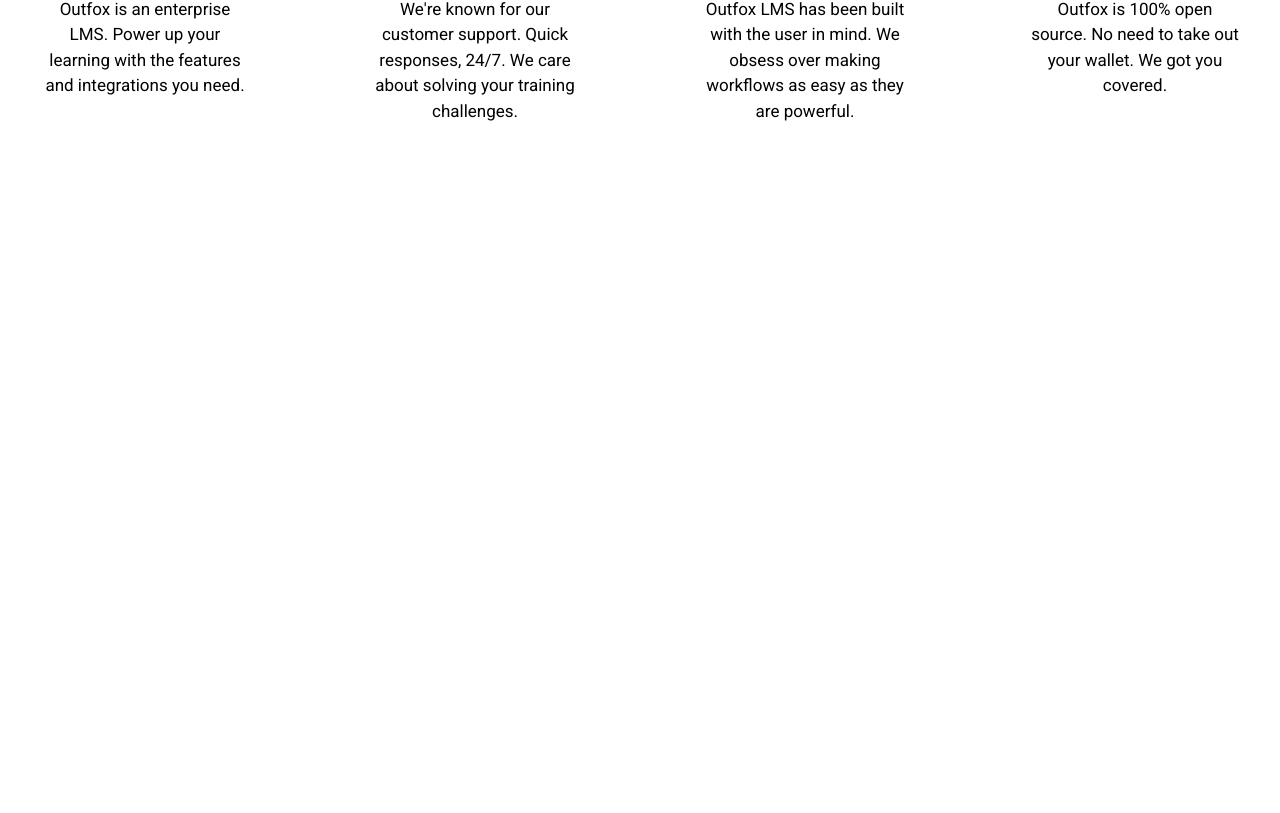
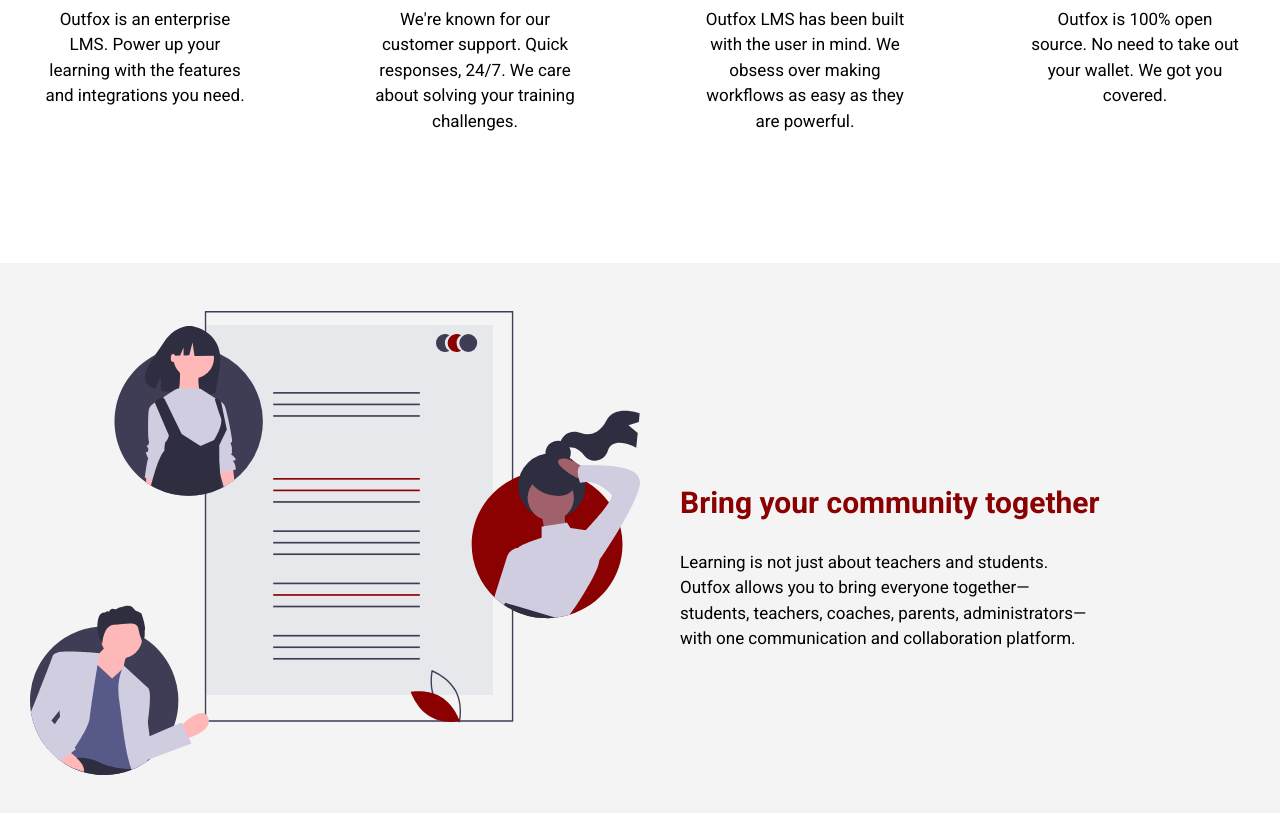
Before and after one commit to briangormanly/outfox, a React (Create React App) app in the folder client/: page / in a window 1280 px wide. Shown: the part 1087-1900 px from the top of the page. Before the commit the page ends 1400 px from the top, so only its background shows below. Built offline with nearby package versions, Linux system fonts and the light colour scheme.

Commit message:
Created Info section and made responsive.

```diff
--- a/client/src/components/Features/Features.elements.js
+++ b/client/src/components/Features/Features.elements.js
@@ -5,7 +5,7 @@
 const { primary, white, darkGrey } = colors;
 
 export const FeatureSection = styled.div`
-	height: 80vh;
+	min-height: 70vh;
 	width: 100%;
 	background-color: ${white};
 `;
@@ -19,7 +19,7 @@
 
 export const Header = styled.h3`
 	font-size: 4rem;
-	margin-top: 5rem;
+	margin-top: 6rem;
 	color: ${primary};
 `;
 
--- a/client/src/components/Hero/Hero.elements.js
+++ b/client/src/components/Hero/Hero.elements.js
@@ -12,7 +12,6 @@
 export const HeroContainer = styled(Container)`
   display:flex;
   height: 100%;
-  /* background-color: pink; */
 `;
 
 export const HeroRow = styled.div`
@@ -50,7 +49,6 @@
 	display: flex;
 	justify-content: center;
 	align-items: center;
-	background-image: image('../../assets/online_connection.svg') center center/cover;
 `;
 
 export const Img = styled.img`
--- /dev/null
+++ b/client/src/components/InfoSection/InfoSection.elements.js
@@ -0,0 +1,74 @@
+import styled from 'styled-components';
+
+import { colors, Container } from '../../styles/globalStyles';
+
+const { primary, lightGrey, black } = colors;
+
+export const InfoSec = styled.section`
+	height: 70vh;
+	width: 100%;
+	background-color: ${lightGrey};
+	margin-top: 3rem;
+`;
+
+export const InfoContainer = styled(Container)`
+  display:flex;
+  height: 100%;
+`;
+
+export const InfoRow = styled.div`
+	height: 100%;
+	width: 100%;
+	display: flex;
+	flex-direction: row;
+	justify-content: center;
+`;
+
+export const Column1 = styled.div`
+	min-width: 30rem;
+	height: 100%;
+	flex: 1 0 0;
+
+	@media screen and (max-width: 816px) {
+		display: none;
+	}
+`;
+
+export const Column2 = styled(Column1)`
+    display: flex;
+    flex-direction: column;
+    justify-content: center;
+  @media screen and (max-width: 816px){
+    align-items: center;
+  }
+`;
+
+export const Header = styled.h3`
+	font-size: 3em;
+	margin-top: 5rem;
+	color: ${primary};
+	padding-left: 4rem;
+`;
+
+export const Description = styled.p`
+	color: ${black};
+	margin-top: 3rem;
+	max-width: 45rem;
+	line-height: 1.5;
+	padding-left: 4rem;
+
+	@media screen and (max-width: 620px) {
+	}
+`;
+
+export const ImgWrapper = styled.div`
+	height: 100%;
+	display: flex;
+	justify-content: center;
+	align-items: center;
+`;
+
+export const Img = styled.img`
+	max-width: 100%;
+	max-height: 100%;
+`;
--- /dev/null
+++ b/client/src/components/InfoSection/InfoSection.jsx
@@ -0,0 +1,35 @@
+import React from 'react';
+
+import {
+	InfoSec,
+	InfoContainer,
+	InfoRow,
+	Column1,
+	Column2,
+	ImgWrapper,
+	Img,
+	Header,
+	Description
+} from './InfoSection.elements';
+
+const InfoSection = ({ header, description, img, alt }) => {
+	return (
+		<InfoSec>
+			<InfoContainer>
+				<InfoRow>
+					<Column1>
+						<ImgWrapper>
+							<Img src={img} alt={alt} />
+						</ImgWrapper>
+					</Column1>
+					<Column2>
+						<Header>{header}</Header>
+						<Description>{description}</Description>
+					</Column2>
+				</InfoRow>
+			</InfoContainer>
+		</InfoSec>
+	);
+};
+
+export default InfoSection;
--- a/client/src/components/index.js
+++ b/client/src/components/index.js
@@ -2,3 +2,4 @@
 export { default as HomeNavbar } from './HomeNavbar/HomeNavbar';
 export { default as Hero } from './Hero/Hero';
 export { default as Features } from './Features/Features';
+export { default as InfoSection } from './InfoSection/InfoSection';
--- a/client/src/pages/HomePage/HomePage.data.js
+++ b/client/src/pages/HomePage/HomePage.data.js
@@ -41,3 +41,11 @@
 		}
 	]
 };
+
+export const infoObject = {
+	header      : 'Bring your community together',
+	description :
+		'Learning is not just about teachers and students. Outfox allows you to bring everyone together—students, teachers, coaches, parents, administrators—with one communication and collaboration platform.',
+	img         : require('../../assets/google_docs.svg'),
+	alt         : 'info section svg'
+};
--- a/client/src/pages/HomePage/HomePage.jsx
+++ b/client/src/pages/HomePage/HomePage.jsx
@@ -1,8 +1,8 @@
 import React from 'react';
 
-import { HomeNavbar, Hero, Features } from '../../components';
+import { HomeNavbar, Hero, Features, InfoSection } from '../../components';
 
-import { heroObject, featureObject } from './HomePage.data';
+import { heroObject, featureObject, infoObject } from './HomePage.data';
 
 const LandingPage = () => {
 	return (
@@ -10,6 +10,7 @@
 			<HomeNavbar />
 			<Hero {...heroObject} />
 			<Features {...featureObject} />
+			<InfoSection {...infoObject} />
 		</div>
 	);
 };
```
